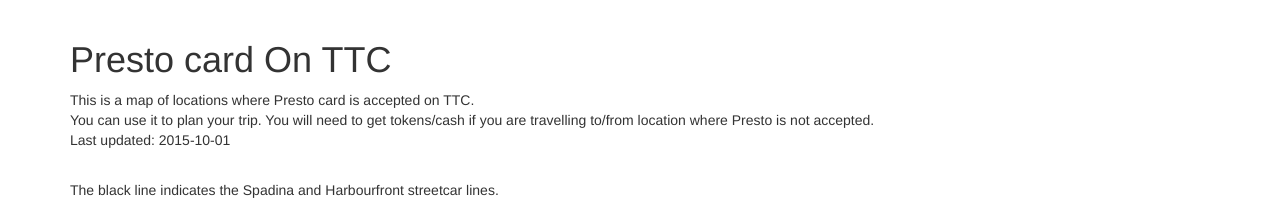
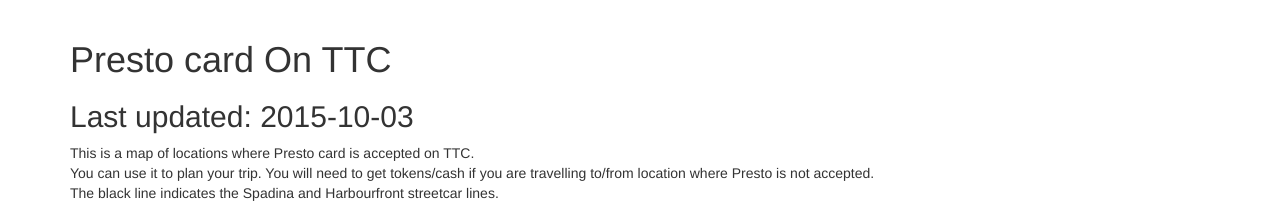
Before and after one commit to dashingly/dashingly.github.io, a plain HTML site: page index.html in a window 1280 px wide. Shown: the top 203 px of the page. Drawn offline with nearby package versions, Linux system fonts and the light colour scheme; some packages are replaced by stand-ins of ours.

Commit message:
Minor tweak

```diff
--- a/index.html
+++ b/index.html
@@ -51,11 +51,10 @@
   <body>
     <div class="container">
       <h1>Presto card On TTC</h1>
+      <h2>Last updated: 2015-10-03</h2>
       This is a map of locations where Presto card is accepted on TTC.<br>
       You can use it to plan your trip.
       You will need to get tokens/cash if you are travelling to/from location where Presto is not accepted.
-      <p>Last updated: 2015-10-01</p>
-
       <br>
       The black line indicates the Spadina and Harbourfront streetcar lines.
       <br>
```
